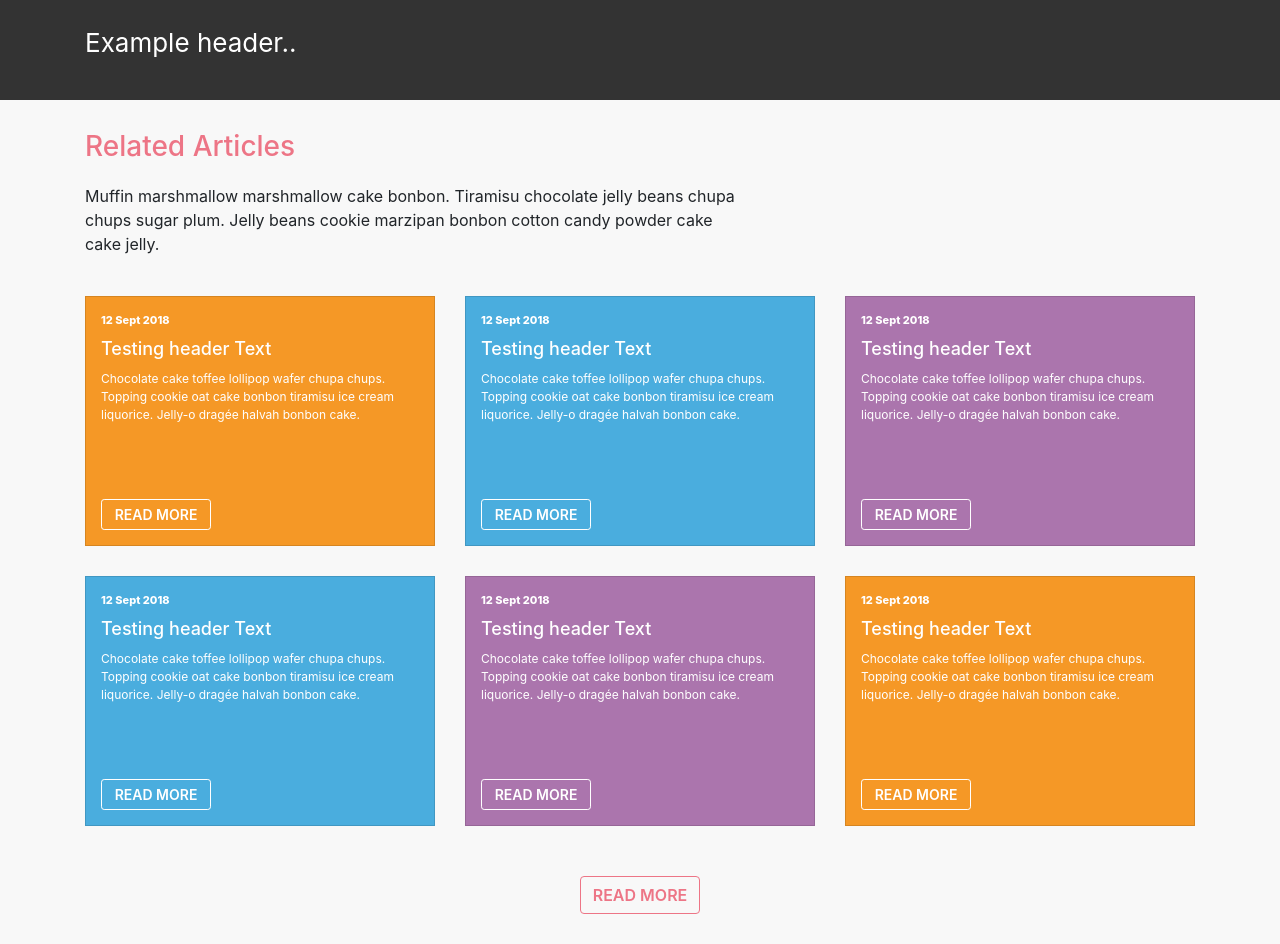
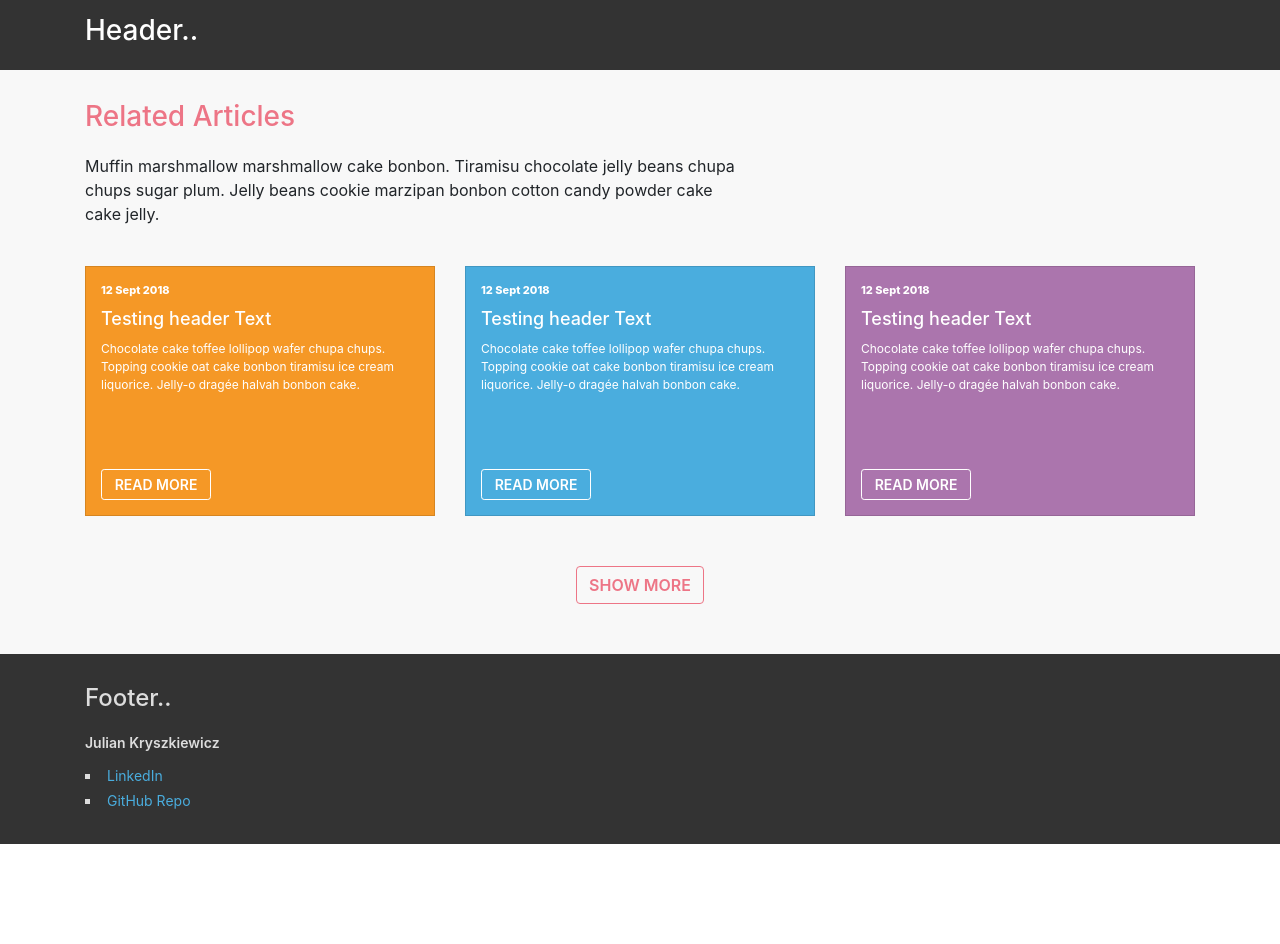
Before and after one commit to axxh/levo-code, a React (Create React App) app in the folder sample/: page / in a window 1280 px wide. After the commit the page ends 844 px from the top, so only its background shows below. Built offline with nearby package versions, Linux system fonts and the light colour scheme.

Commit message:
Updated mock data, implemented footer and a functional load more button

```diff
--- a/sample/package.json
+++ b/sample/package.json
@@ -15,7 +15,7 @@
   },
   "scripts": {
     "start": "react-scripts start",
-    "build": "react-scripts build",
+    "build": "react-scripts build && RMDIR /S /Q dist && move build dist",
     "test": "react-scripts test",
     "eject": "react-scripts eject",
     "stylelint": "stylelint src/**/*.scss"
--- a/sample/src/App.js
+++ b/sample/src/App.js
@@ -1,6 +1,7 @@
 import React from 'react';
 import './scss/app.scss';
 import { GlobalHeader } from './components/GlobalHeader/GlobalHeader.js';
+import { GlobalFooter } from './components/GlobalFooter/GlobalFooter.js';
 import { RelatedArticles } from './components/RelatedArticles/RelatedArticles.js';
 
 function App() {
@@ -8,6 +9,7 @@ function App() {
     <div className="App">
       <GlobalHeader />
       <RelatedArticles />
+      <GlobalFooter />
     </div>
   );
 }
--- /dev/null
+++ b/sample/src/components/GlobalFooter/GlobalFooter.js
@@ -0,0 +1,32 @@
+import React from 'react';
+import { Container, Row, Col } from 'react-bootstrap';
+
+class GlobalFooter extends React.Component {
+  constructor(props) {
+    super(props);
+    this.state = {};
+  }
+
+  render() {
+    return (
+      <section className="footer">
+        <Container>
+          <Row>
+            <Col>
+              <h4>Footer..</h4>
+              <div className="julian">Julian Kryszkiewicz</div>
+              <li>
+                <a href="https://www.linkedin.com/in/julzk/?originalSubdomain=au" target="_blank" rel="noreferrer">LinkedIn</a>
+              </li>
+              <li>
+                <a href="https://github.com/axxh/levo-code/tree/master/sample" target="_blank" rel="noreferrer">GitHub Repo</a>
+              </li>
+            </Col>
+          </Row>
+        </Container>
+      </section>
+    );
+  }
+}
+
+export { GlobalFooter };
--- a/sample/src/components/GlobalHeader/GlobalHeader.js
+++ b/sample/src/components/GlobalHeader/GlobalHeader.js
@@ -13,7 +13,7 @@ class GlobalHeader extends React.Component {
         <Container>
           <Row>
             <Col>
-              <p>Example header..</p>
+              <h1>Header..</h1>
             </Col>
           </Row>
         </Container>
--- a/sample/src/components/RelatedArticles/RelatedArticles.js
+++ b/sample/src/components/RelatedArticles/RelatedArticles.js
@@ -4,7 +4,11 @@ import { Container, Row, Col, Button } from 'react-bootstrap';
 class RelatedArticles extends React.Component {
   constructor(props) {
     super(props);
+
+    this.handleShowMore = this.handleShowMore.bind(this);
+
     this.state = {
+      show: 3,
       cards: [
         {
           id: 1,
@@ -62,8 +66,19 @@ class RelatedArticles extends React.Component {
     console.log('did mount?');
   }
 
+  handleShowMore() {
+    const stateData = this.state;
+
+    console.log('clicked', stateData, this.state);
+
+    this.setState(prevState => {
+      return({ show: stateData.show >= stateData.cards.length ? stateData.show : stateData.show + 100 });
+    });
+  }
+
   render() {
     const data = this.state;
+    const items = data.cards.slice(0, data.show);
 
     return (
       <section className="related-articles">
@@ -81,7 +96,7 @@ class RelatedArticles extends React.Component {
           </Row>
 
           <Row>
-            {data.cards.map(card => (
+            {items.map(card => (
               <Col xs={12} sm={6} md={4} key={card.id}>
                 <div className={`card ${card.panelColor}`}>
                   <span className="date">{card.date}</span>
@@ -99,9 +114,9 @@ class RelatedArticles extends React.Component {
         <Container>
           <Row>
             <Col>
-              <div className="load-more-container">
-                <Button variant="outline-dark load-more-btn" size="md">
-                  Read More
+              <div className={`load-more-container ${items.length < 4 ? "" : "d-none"}`}>
+                <Button variant="outline-dark load-more-btn" size="md" onClick={this.handleShowMore}>
+                  Show More
                 </Button>
               </div>
             </Col>
--- a/sample/src/scss/app.scss
+++ b/sample/src/scss/app.scss
@@ -1,4 +1,5 @@
 @import 'components/header';
+@import 'components/footer';
 @import 'components/related-articles';
 
 .App {
--- /dev/null
+++ b/sample/src/scss/components/_footer.scss
@@ -0,0 +1,31 @@
+section.footer {
+  background-color: #333;
+  min-height: 190px;
+  display: flex;
+  flex-direction: column;
+  align-items: center;
+  justify-content: center;
+  color: #ddd;
+
+  h4 {
+    margin-bottom: 20px;
+  }
+
+  div.julian {
+    font-size: 14px;
+    font-weight: 600;
+    margin-bottom: 10px;
+  }
+
+  li {
+    list-style-type: square;
+  }
+
+  a {
+    text-decoration: none;
+    color: #4AADDE;
+    margin: 2px 0;
+    font-size: 14px;
+    display: inline-block;
+  }
+}
--- a/sample/src/scss/components/_header.scss
+++ b/sample/src/scss/components/_header.scss
@@ -1,10 +1,13 @@
 section.header {
   background-color: #333;
-  min-height: 100px;
+  min-height: 70px;
   display: flex;
   flex-direction: column;
   align-items: center;
   justify-content: center;
-  font-size: calc(10px + 2vmin);
   color: #fff;
+
+  h1 {
+    font-size: 28px;
+  }
 }
--- a/sample/src/scss/components/_related-articles.scss
+++ b/sample/src/scss/components/_related-articles.scss
@@ -9,7 +9,7 @@ section.related-articles {
   position: relative;
   background-color: $bg;
   padding-top: 30px;
-  padding-bottom: 30px;
+  padding-bottom: 50px;
 
   h3 {
     color: $headerText;
```
Also changed, not shown: 21 other files (tests, documents, lock files or other folders).
